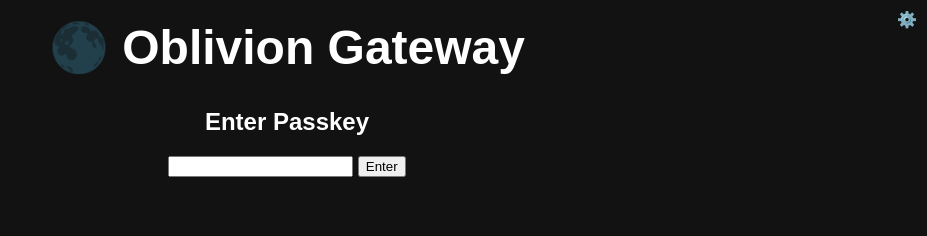
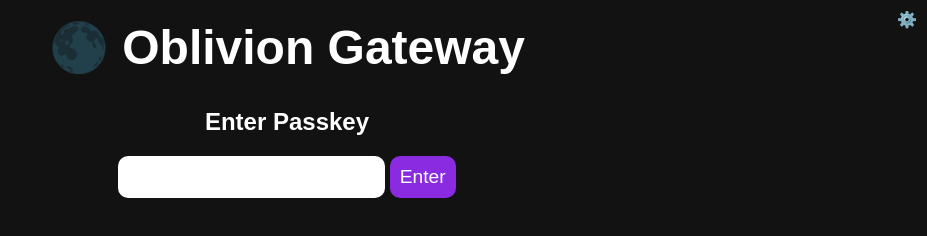
Before and after one commit to Charlie7512/oblivion-gateway, a plain HTML site: page index.html in a window 1280 px wide. Shown: the whole page, without its empty margins (353-1280 px from the left). Drawn offline with Linux system fonts and the light colour scheme.

Commit message:
Update index.html

```diff
--- a/index.html
+++ b/index.html
@@ -54,6 +54,20 @@
         .settings-menu select, .settings-menu button {
             display: block;
             margin: 10px 0;
+        }
+        #passkeyInput, button {
+            padding: 10px;
+            font-size: 1.2rem;
+            border-radius: 10px;
+            border: none;
+        }
+        button {
+            background: #8A2BE2;
+            color: white;
+            cursor: pointer;
+        }
+        button:hover {
+            background: #6A1BB2;
         }
     </style>
 </head>
@@ -136,8 +150,6 @@
         window.onload = function () {
             if (!localStorage.getItem("passkey")) {
                 document.getElementById("passkeyScreen").style.display = "block";
-            } else {
-                document.getElementById("passkeyScreen").style.display = "block";
             }
             if (localStorage.getItem("selectedTheme")) {
                 document.getElementById("themeSwitcher").value = localStorage.getItem("selectedTheme");
```
